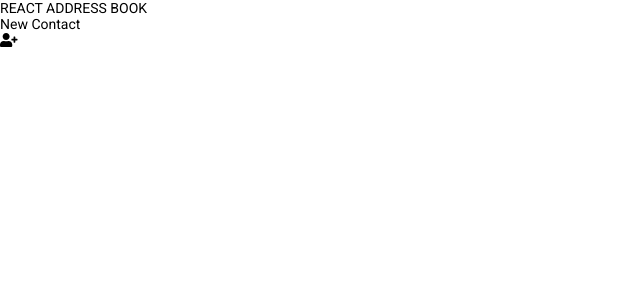
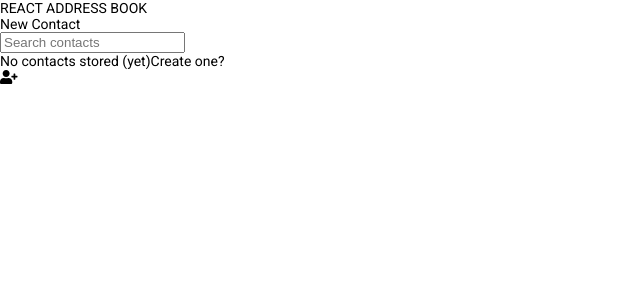
Before and after one commit to mduqueoviedo/react-address-book, a React app: page / in a window 1280 px wide. Shown: the top 300 px of the page, without its empty margins (0-640 px from the left). Built offline with nearby package versions, Linux system fonts and the light colour scheme; what typestyle would draw is missing.

Commit message:
Search contacts

```diff
--- a/src/components/App.js
+++ b/src/components/App.js
@@ -5,6 +5,9 @@ import {
   newContactElementStyle,
   headerStyle,
   headerLinkStyle,
+  searchInputStyle,
+  noContactsLabelStyle,
+  newContactTextStyle,
 } from './appStyle';
 import { Contact } from './contact/Contact';
 import { NewContactModal } from './newContactModal/NewContactModal';
@@ -22,6 +25,7 @@ export class App extends Component {
     contactToDelete: undefined,
     contacts: [],
     contactFormErrors: [],
+    searchTerm: '',
   };
 
   componentDidMount() {
@@ -29,7 +33,12 @@ export class App extends Component {
   }
 
   refreshContacts = () => {
-    this.storageApi.retrieveAllContacts().then(contacts => {
+    const apiCall =
+      this.state.searchTerm !== ''
+        ? this.storageApi.searchContacts(this.state.searchTerm)
+        : this.storageApi.retrieveAllContacts();
+
+    apiCall.then(contacts => {
       this.setState({
         contacts,
         isFormModalOpen: false,
@@ -90,9 +99,24 @@ export class App extends Component {
     }
   };
 
+  renderNoContactsInfo = () =>
+    this.state.searchTerm ? (
+      'No contacts found'
+    ) : (
+      <>
+        No contacts stored (yet)
+        <span
+          onClick={this.setIsModalOpen(true)}
+          className={newContactTextStyle}
+        >
+          Create one?
+        </span>
+      </>
+    );
+
   renderContacts = () =>
-    this.state.contacts.length > 0
-      ? this.state.contacts.map(contact => (
+    this.state.contacts.length > 0 ? (
+      this.state.contacts.map(contact => (
         <Contact
           contactData={contact}
           key={contact.id}
@@ -100,7 +124,9 @@ export class App extends Component {
           onDelete={this.removeContact}
         />
       ))
-      : null;
+    ) : (
+      <div className={noContactsLabelStyle}>{this.renderNoContactsInfo()}</div>
+    );
 
   renderContactFormModal = () =>
     this.state.isFormModalOpen ? (
@@ -122,6 +148,15 @@ export class App extends Component {
       />
     ) : null;
 
+  handleSearch = event => {
+    this.setState(
+      {
+        searchTerm: event.target.value,
+      },
+      this.refreshContacts
+    );
+  };
+
   render() {
     return (
       <>
@@ -132,6 +167,15 @@ export class App extends Component {
           </div>
         </div>
         <div className={appBodyStyle}>
+          <div>
+            <input
+              type="text"
+              value={this.state.searchTerm}
+              onChange={this.handleSearch}
+              placeholder="Search contacts"
+              className={searchInputStyle}
+            />
+          </div>
           <div>{this.renderContacts()}</div>
           <div
             className={newContactElementStyle}
--- a/src/components/appStyle.js
+++ b/src/components/appStyle.js
@@ -34,3 +34,24 @@ export const newContactElementStyle = style({
   fontSize: 30,
   cursor: 'pointer',
 });
+
+export const searchInputStyle = style({
+  padding: 5,
+  width: 300,
+  fontSize: 14,
+  border: '1px solid #aaa',
+  outline: 'none',
+  marginBottom: 10,
+  borderRadius: 2,
+});
+
+export const noContactsLabelStyle = style({
+  marginTop: 20,
+  fontSize: 16,
+});
+
+export const newContactTextStyle = style({
+  cursor: 'pointer',
+  textDecoration: 'underline',
+  marginLeft: 5,
+});
--- a/src/components/contact/contactStyle.js
+++ b/src/components/contact/contactStyle.js
@@ -3,7 +3,7 @@ import { style } from 'typestyle';
 export const contactCardStyle = style({
   backgroundColor: 'lightYellow',
   margin: '10px 0',
-  width: '25%',
+  width: '30%',
   padding: 10,
   borderRadius: 5,
   lineHeight: '22px',
--- a/src/storage/dbWrapper.js
+++ b/src/storage/dbWrapper.js
@@ -2,19 +2,33 @@ import uuid from 'uuidv4';
 import db from './dbSchema';
 
 export class DbWrapper {
-  retrieveAllContacts = () => {
-    console.log(db);
-    return db.contacts.orderBy('lastName', 'firstName').toArray();
+  retrieveAllContacts = () =>
+    db.contacts.orderBy('lastName', 'firstName').toArray();
+
+  searchContacts = searchTerm => {
+    const foundContacts = [];
+    ['firstName', 'lastName', 'email'].forEach(field => {
+      foundContacts.push(
+        db.contacts
+          .where(field)
+          .startsWithIgnoreCase(searchTerm)
+          .toArray()
+      );
+    });
+
+    return Promise.all(foundContacts).then(results => {
+      const nonRepeatedResults = results
+        .reduce((acc, current) => acc.concat(current), [])
+        .reduce((acc, current) => {
+          if (!acc.find(record => record.id === current.id)) {
+            acc.push(current);
+          }
+          return acc;
+        }, []);
+
+      return nonRepeatedResults;
+    });
   };
-
-  // searchContacts = (searchTerm, searchField) => {
-  //   const contacts =
-  //     searchTerm && ['firstName', 'lastName', 'email'].includes(searchField)
-  //       ? db.contacts.where(searchField).startsWithIgnoreCase(searchTerm)
-  //       : db.contacts;
-
-  //   return contacts.orderBy('lastName', 'firstName').toArray();
-  // };
 
   deleteContact = contactId => {
     db.contacts.delete(contactId);
--- a/src/storage/storageApi.js
+++ b/src/storage/storageApi.js
@@ -7,11 +7,9 @@ export class StorageApi {
 
   retrieveAllContacts = () => this.dbWrapper.retrieveAllContacts();
 
-  deleteContact = contactId => {
-    return this.dbWrapper.deleteContact(contactId);
-  };
+  searchContacts = searchTerm => this.dbWrapper.searchContacts(searchTerm);
 
-  saveContact = contactInfo => {
-    return this.dbWrapper.saveContact(contactInfo);
-  };
+  deleteContact = contactId => this.dbWrapper.deleteContact(contactId);
+
+  saveContact = contactInfo => this.dbWrapper.saveContact(contactInfo);
 }
```
Also changed, not shown: 1 other file (tests, documents, lock files or other folders). Lines whose indentation alone changed are shown as unchanged.
